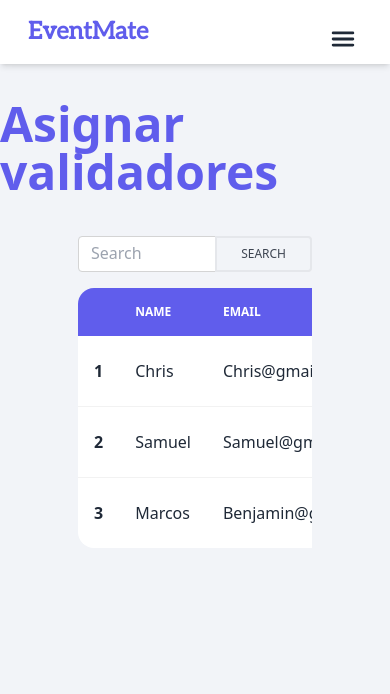
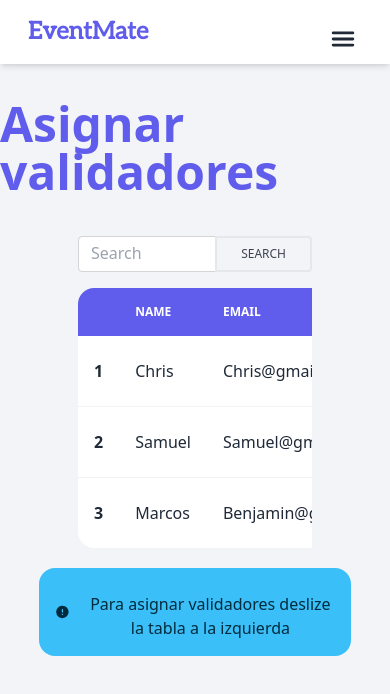
Before and after one commit to fmel025/test-deploy, a React (Vite) app in the folder Client/: page /manage_scanners in a window 390 px wide. Shown: the top 694 px of the page. Built offline with nearby package versions, Linux system fonts and the light colour scheme.

Commit message:
:lipstick: Add responsive behavior to management views
Added info label to help the user navigate thru the tables

```diff
--- a/Client/src/pages/ManageAuthorizations/ManageAuthorizations.jsx
+++ b/Client/src/pages/ManageAuthorizations/ManageAuthorizations.jsx
@@ -2,6 +2,7 @@
 import Layout from "../../components/Layout/Layout"
 import SearchBar from "../../components/SearchBar/SearchBar"
 import AuthorizationsTable from "../../components/AuthorizationsTable/AuthorizationsTable"
+import { IconAlertCircleFilled } from "@tabler/icons-react"
 
 
 function ManageAuthorizations() {
@@ -9,9 +10,12 @@ function ManageAuthorizations() {
   return (
     <Layout>
       <h1 className="text-5xl font-bold text-main mt-5 mb-10">Administrador de usuarios</h1>
-          <SearchBar/>
+      <SearchBar />
       <AuthorizationsTable />
-
+      <div className="alert alert-info md:hidden text-center items-center flex flex-row w-4/5 mt-5">
+        <IconAlertCircleFilled className=" text-lg" />
+        <span className="md:hidden">Para asignar roles deslize la tabla a la izquierda</span>
+      </div>
     </Layout>
   )
 }
--- a/Client/src/pages/ManageScanners/ManageScanners.jsx
+++ b/Client/src/pages/ManageScanners/ManageScanners.jsx
@@ -1,14 +1,20 @@
 import Layout from "../../components/Layout/Layout"
 import SearchBar from "../../components/SearchBar/SearchBar"
 import ScannersTable from "../../components/ScannersTable/ScannersTable"
+import { IconAlertCircleFilled } from "@tabler/icons-react"
+
 
 function ManageScanners() {
 
   return (
     <Layout>
       <h1 className="text-5xl font-bold text-main mt-5 mb-10">Asignar validadores</h1>
-          <SearchBar/>
+      <SearchBar />
       <ScannersTable />
+      <div className="alert alert-info md:hidden text-center items-center flex flex-row w-4/5 mt-5">
+        <IconAlertCircleFilled className=" text-lg" />
+        <span className="md:hidden">Para asignar validadores deslize la tabla a la izquierda</span>
+      </div>
 
     </Layout>
   )
```
Lines whose indentation alone changed are shown as unchanged.
